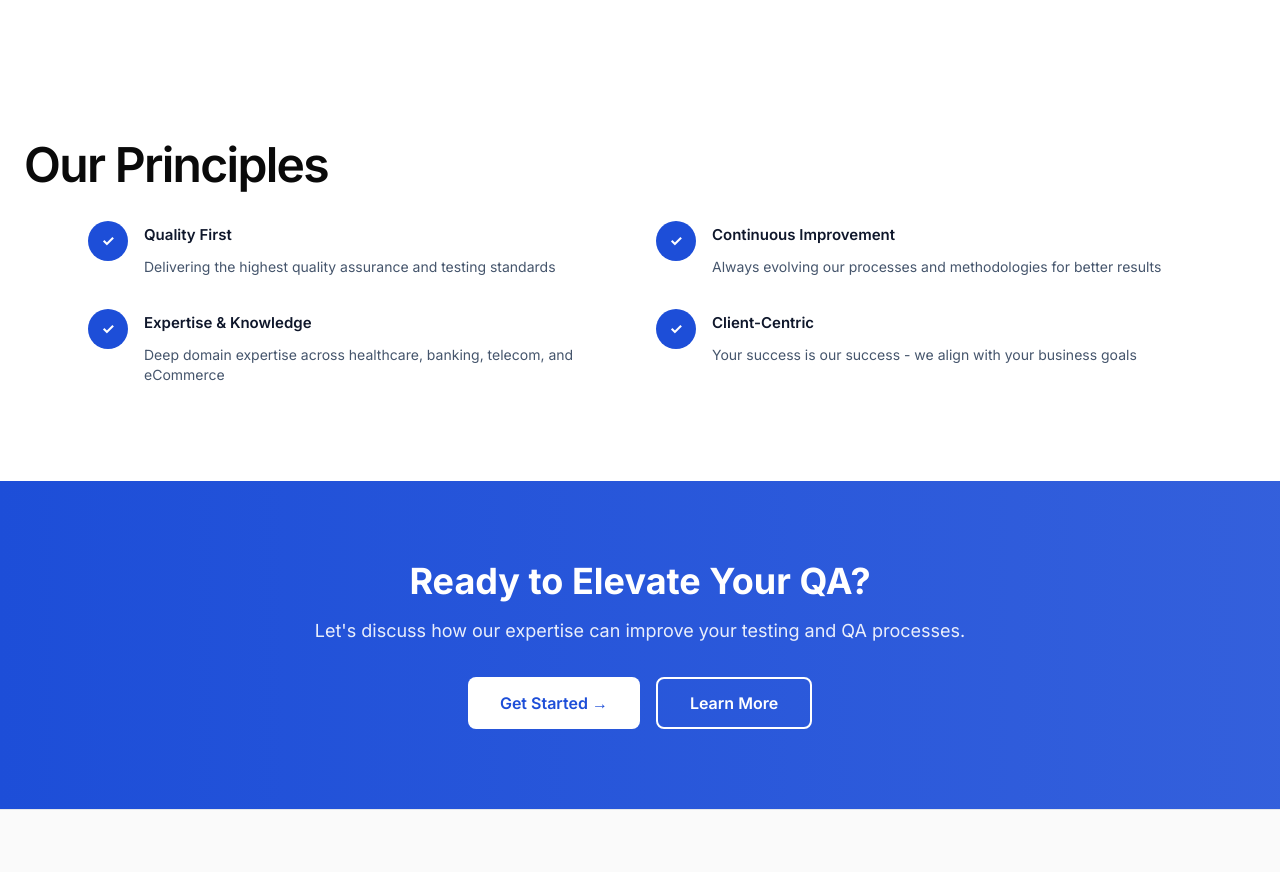
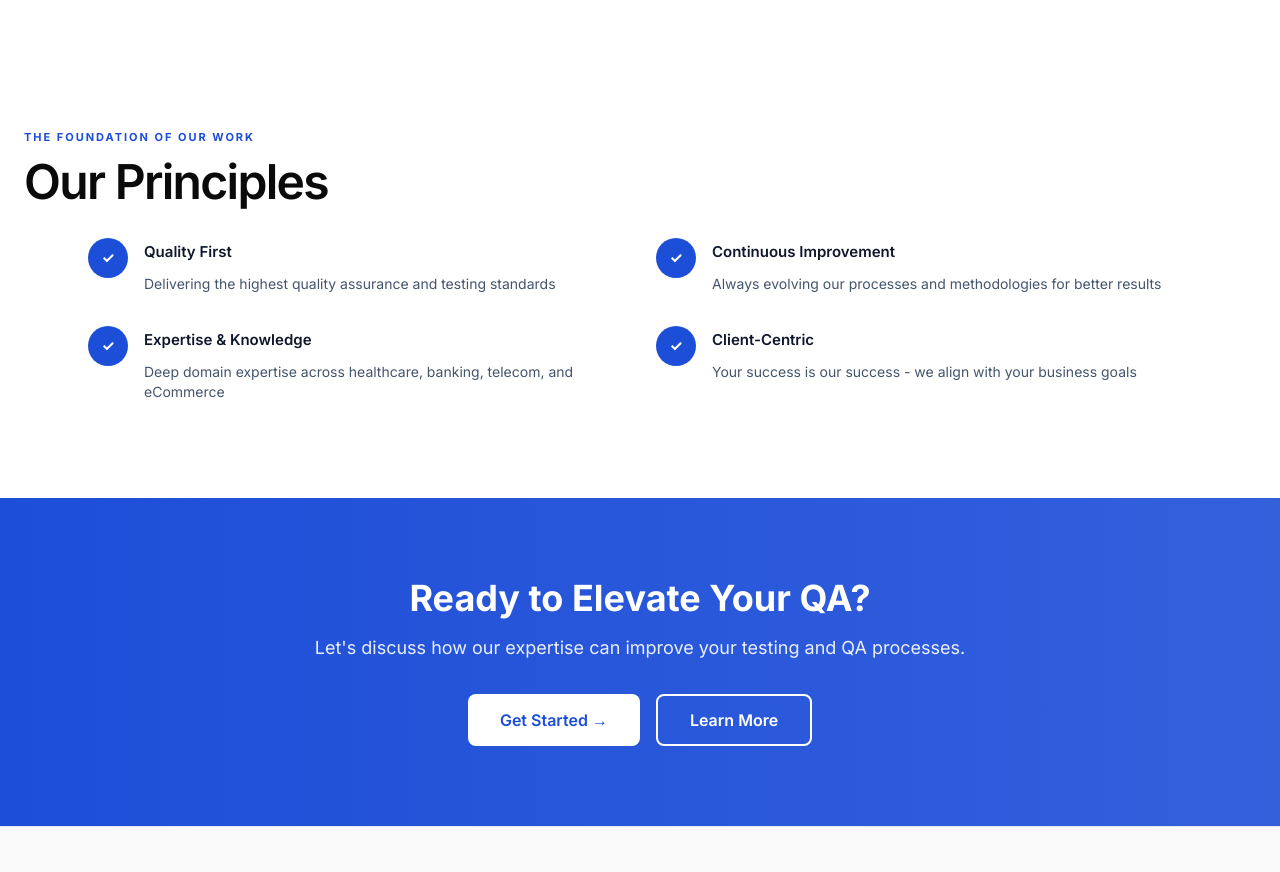
Before and after one commit to SYAM-341/antgrp-v2, a Next.js app: page / in a window 1280 px wide. Shown: the part 3100-3972 px from the top of the page. Built offline with nearby package versions, Linux system fonts and the light colour scheme.

Commit message:
Subtitle prop error fixed by replacing with eyebrow

```diff
--- a/components/Principles.tsx
+++ b/components/Principles.tsx
@@ -22,7 +22,7 @@ export default function Principles() {
   ];
 
   return (
-    <Section title="Our Principles" subtitle="The foundation of our work">
+    <Section title="Our Principles" eyebrow="The foundation of our work">
       <Container>
         <div className="grid grid-cols-1 md:grid-cols-2 gap-8">
           {principles.map((principle) => (
```
